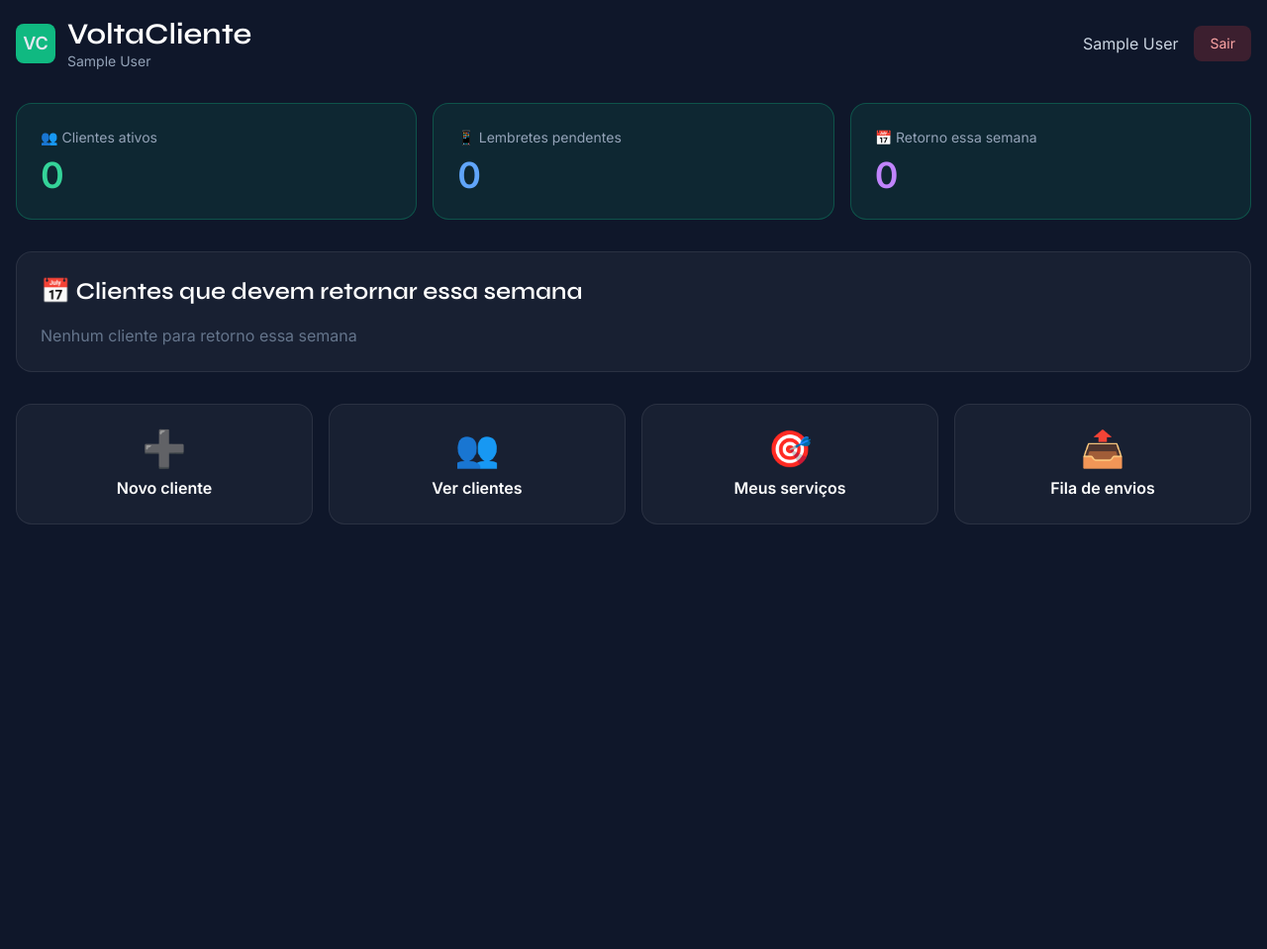
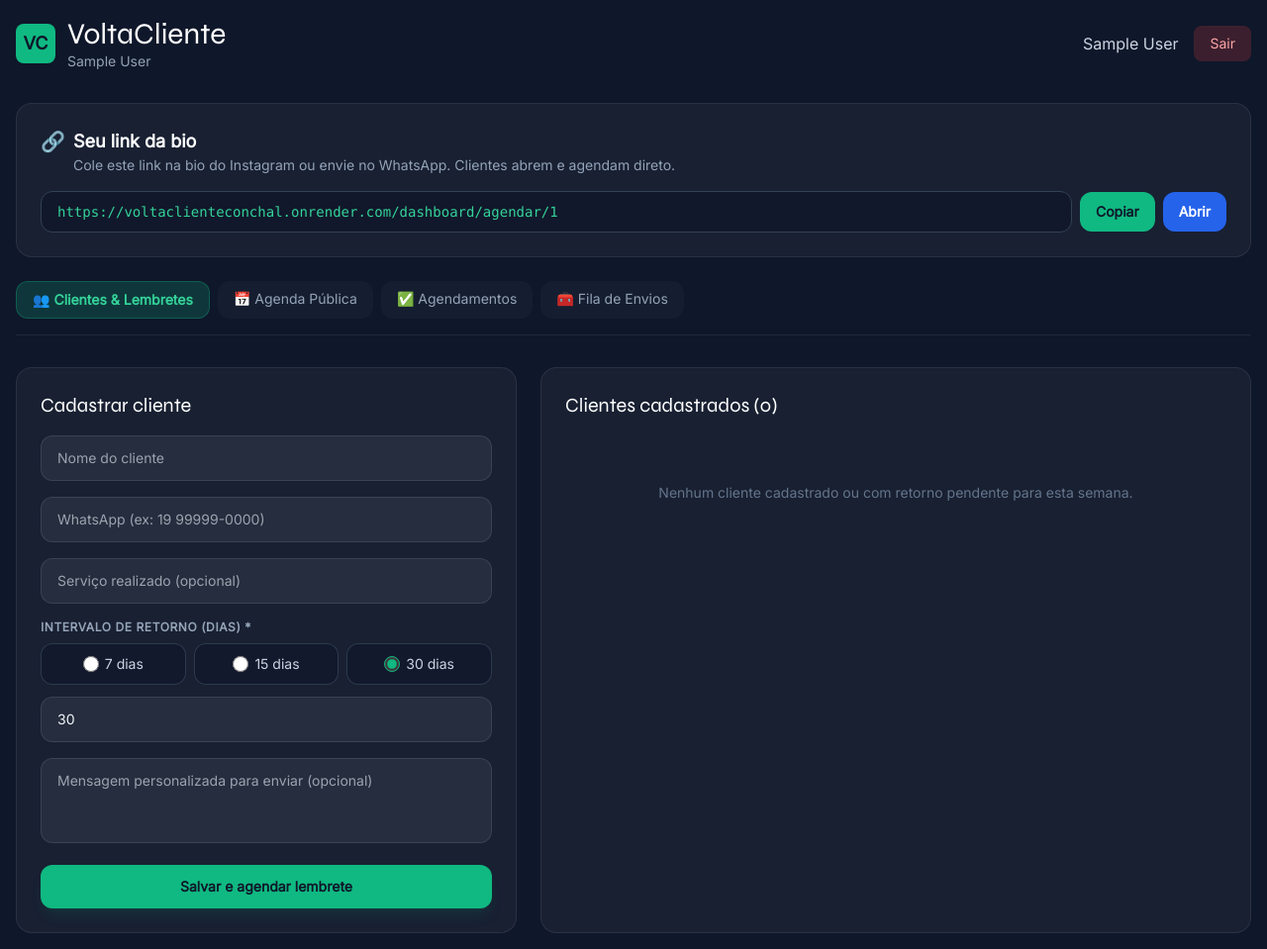
Before and after one commit to blowexposed-stack/VoltaClienteConchal, a Flask app: page /dashboard in a window 1280 px wide. Shown: the whole page at 99% size. Before the commit the page ends 530 px from the top, so only its background shows below. Run offline with Flask 3, Linux system fonts and the light colour scheme; the visitor is signed in with stand-in values (Sample User, id 1); tables that the repository leaves empty hold one stand-in row (values such as "Sample post"); some libraries are stand-ins or nearby versions.

Commit message:
Update dashboard.html

```diff
--- a/templates/dashboard.html
+++ b/templates/dashboard.html
@@ -6,21 +6,23 @@
   <title>VoltaCliente - Dashboard</title>
   <script src="https://cdn.tailwindcss.com"></script>
   <script src="https://cdn.jsdelivr.net/npm/chart.js"></script>
-  <link href="https://fonts.googleapis.com/css2?family=Syne:wght@600;700;800&family=Inter:wght@300;400;500;600&display=swap" rel="stylesheet"/>
+  <link href="https://fonts.googleapis.com/css2?family=Syne:wght=600;700;800&family=Inter:wght=300;400;500;600&display=swap" rel="stylesheet"/>
   <style>
     * { font-family: 'Inter', sans-serif; }
     .brand { font-family: 'Syne', sans-serif; }
     body { background:#0f172a; color:#e2e8f0; }
     .card { background:rgba(255,255,255,0.04); border:1px solid rgba(255,255,255,0.08); }
     .stat-card { background:rgba(16,185,129,0.1); border:1px solid rgba(16,185,129,0.3); }
+    .input-field { background:rgba(255,255,255,0.06); border:1px solid rgba(255,255,255,0.1); color:#f1f5f9; }
+    .input-field:focus { outline:none; border-color:#10b981; }
   </style>
 </head>
 <body class="min-h-screen p-4">
   <div class="max-w-7xl mx-auto">
-    <!-- Header -->
+
     <header class="flex justify-between items-center mb-8">
       <div class="flex items-center gap-3">
-        <div class="w-10 h-10 rounded-lg bg-emerald-500 flex items-center justify-center text-lg font-bold">VC</div>
+        <div class="w-10 h-10 rounded-lg bg-emerald-500 flex items-center justify-center text-lg font-bold text-slate-900">VC</div>
         <div>
           <h1 class="brand text-3xl font-800 text-white">VoltaCliente</h1>
           <p class="text-slate-400 text-sm">{{ user.nome_estabelecimento }}</p>
@@ -32,65 +34,134 @@
       </div>
     </header>
 
-    <!-- KPIs -->
-    <div class="grid grid-cols-1 md:grid-cols-3 gap-4 mb-8">
-      <div class="stat-card rounded-2xl p-6">
-        <p class="text-slate-400 text-sm">👥 Clientes ativos</p>
-        <p class="text-4xl font-bold text-emerald-400 mt-2">{{ total_clientes }}</p>
+    <div class="card rounded-2xl p-6 mb-6">
+      <div class="flex items-start gap-2 mb-2">
+        <span class="text-xl">🔗</span>
+        <div>
+          <h3 class="text-white font-bold text-lg">Seu link da bio</h3>
+          <p class="text-slate-400 text-sm">Cole este link na bio do Instagram ou envie no WhatsApp. Clientes abrem e agendam direto.</p>
         </div>
-      <div class="stat-card rounded-2xl p-6">
-        <p class="text-slate-400 text-sm">📱 Lembretes pendentes</p>
-        <p class="text-4xl font-bold text-blue-400 mt-2">{{ fila_pendente }}</p>
       </div>
-      <div class="stat-card rounded-2xl p-6">
-        <p class="text-slate-400 text-sm">📅 Retorno essa semana</p>
-        <p class="text-4xl font-bold text-purple-400 mt-2">{{ clientes_semana|length }}</p>
+      <div class="flex flex-wrap gap-2 items-center mt-4">
+        <div class="bg-slate-900/80 border border-slate-700 px-4 py-2.5 rounded-xl text-emerald-400 text-sm font-mono flex-1 min-w-[280px]">
+          https://voltaclienteconchal.onrender.com/dashboard/agendar/{{ user.id }}
+        </div>
+        <button class="bg-emerald-500 hover:bg-emerald-600 text-slate-900 font-bold px-4 py-2.5 rounded-xl text-sm transition">Copiar</button>
+        <a href="/dashboard/agendar/{{ user.id }}" target="_blank" class="bg-blue-600 hover:bg-blue-700 text-white font-bold px-4 py-2.5 rounded-xl text-sm transition text-center">Abrir</a>
       </div>
     </div>
 
-    <!-- Clientes para retorno essa semana -->
-    <div class="card rounded-2xl p-6 mb-8">
-      <h2 class="brand text-2xl font-700 text-white mb-4">📅 Clientes que devem retornar essa semana</h2>
+    <div class="flex flex-wrap gap-2 mb-8 border-b border-slate-800 pb-4">
+      <button class="bg-emerald-500/20 text-emerald-400 border border-emerald-500/30 px-4 py-2 rounded-xl text-sm font-semibold">👥 Clientes & Lembretes</button>
+      <a href="/agenda" class="bg-slate-800/40 text-slate-400 hover:bg-slate-800 px-4 py-2 rounded-xl text-sm transition">📅 Agenda Pública</a>
+      <a href="/agendamentos" class="bg-slate-800/40 text-slate-400 hover:bg-slate-800 px-4 py-2 rounded-xl text-sm transition">✅ Agendamentos</a>
+      <a href="/fila" class="bg-slate-800/40 text-slate-400 hover:bg-slate-800 px-4 py-2 rounded-xl text-sm transition">🧰 Fila de Envios</a>
+    </div>
+
+    <div class="grid grid-cols-1 lg:grid-cols-12 gap-6">
+
+      <div class="lg:col-span-5 card rounded-2xl p-6 h-fit">
+        <h2 class="brand text-xl font-700 text-white mb-4">Cadastrar cliente</h2>
+
+        <form method="POST" action="/cliente/novo" class="space-y-4">
+          <div>
+            <input type="text" name="nome" placeholder="Nome do cliente" required
+                   class="input-field w-full rounded-xl px-4 py-3 text-sm">
+          </div>
+
+          <div>
+            <input type="tel" name="whatsapp" placeholder="WhatsApp (ex: 19 99999-0000)" required
+                   class="input-field w-full rounded-xl px-4 py-3 text-sm">
+          </div>
+
+          <div>
+            <input type="text" name="tipo_servico" placeholder="Serviço realizado (opcional)"
+                   class="input-field w-full rounded-xl px-4 py-3 text-sm">
+          </div>
+
+          <div>
+            <label class="text-slate-400 text-xs font-semibold block mb-2 uppercase tracking-wider">Intervalo de retorno (dias) *</label>
+            <div class="grid grid-cols-3 gap-2 mb-3">
+              <label class="flex items-center justify-center gap-1.5 cursor-pointer bg-slate-900/60 border border-slate-700/80 rounded-xl p-2.5 transition hover:bg-white/5">
+                <input type="radio" name="opcao_rapida_dash" value="7" onclick="sincronizarDias(7)" class="w-4 h-4 accent-emerald-500">
+                <span class="text-slate-300 text-xs sm:text-sm">7 dias</span>
+              </label>
+              <label class="flex items-center justify-center gap-1.5 cursor-pointer bg-slate-900/60 border border-slate-700/80 rounded-xl p-2.5 transition hover:bg-white/5">
+                <input type="radio" name="opcao_rapida_dash" value="15" onclick="sincronizarDias(15)" class="w-4 h-4 accent-emerald-500">
+                <span class="text-slate-300 text-xs sm:text-sm">15 dias</span>
+              </label>
+              <label class="flex items-center justify-center gap-1.5 cursor-pointer bg-slate-900/60 border border-slate-700/80 rounded-xl p-2.5 transition hover:bg-white/5">
+                <input type="radio" name="opcao_rapida_dash" value="30" onclick="sincronizarDias(30)" class="w-4 h-4 accent-emerald-500" checked>
+                <span class="text-slate-300 text-xs sm:text-sm">30 dias</span>
+              </label>
+            </div>
+
+            <input type="number" id="intervalo_real_dash" name="intervalo_retorno" min="1" max="365" value="30" required
+                   class="input-field w-full rounded-xl px-4 py-3 text-sm" placeholder="Ou digite outro valor de dias">
+          </div>
+
+          <div>
+            <textarea name="mensagem_personalizada" placeholder="Mensagem personalizada para enviar (opcional)" rows="3"
+                      class="input-field w-full rounded-xl px-4 py-3 text-sm resize-none"></textarea>
+          </div>
+
+          <button type="submit" class="w-full bg-emerald-500 hover:bg-emerald-600 text-slate-900 font-bold py-3 px-4 rounded-xl transition shadow-lg shadow-emerald-500/10 text-sm">
+            Salvar e agendar lembrete
+          </button>
+        </form>
+      </div>
+
+      <div class="lg:col-span-7 card rounded-2xl p-6">
+        <div class="flex justify-between items-center mb-4">
+          <h2 class="brand text-xl font-700 text-white">Clientes cadastrados ({{ total_clientes }})</h2>
+        </div>
+
         {% if clientes_semana %}
           <div class="space-y-3">
+            <p class="text-xs font-semibold text-purple-400 uppercase tracking-wider mb-2">📅 Retornos programados para esta semana:</p>
             {% for cliente in clientes_semana %}
-        <div class="flex justify-between items-center border-l-4 border-purple-500 pl-4 py-3">
+              <div class="flex justify-between items-center bg-slate-900/40 border-l-4 border-purple-500 rounded-r-xl p-4">
                 <div>
-            <p class="text-white font-semibold">{{ cliente.nome }}</p>
-            <p class="text-slate-400 text-sm">{{ cliente.tipo_servico }} • {{ cliente.data_proximo_contato }}</p>
+                  <p class="text-white font-semibold text-sm">{{ cliente.nome }}</p>
+                  <p class="text-slate-400 text-xs mt-0.5">{{ cliente.tipo_servico }} • Próximo contato: {{ cliente.data_proximo_contato }}</p>
                   <p class="text-slate-500 text-xs mt-1">📱 {{ cliente.whatsapp }}</p>
                 </div>
-          <form method="POST" action="/cliente/{{ cliente.id }}/registrar-servico" class="inline">
+                <form method="POST" action="/cliente/{{ cliente.id }}/registrar-servico">
                   <input type="hidden" name="descricao" value="{{ cliente.tipo_servico }}">
-            <button type="submit" class="bg-emerald-500/20 text-emerald-300 px-4 py-2 rounded-lg text-sm hover:bg-emerald-500/30">✓ Registrar</button>
+                  <button type="submit" class="bg-emerald-500/10 text-emerald-400 border border-emerald-500/20 px-3 py-1.5 rounded-lg text-xs hover:bg-emerald-500/20 transition">
+                    ✓ Registrar
+                  </button>
                 </form>
               </div>
             {% endfor %}
           </div>
         {% else %}
-      <p class="text-slate-500">Nenhum cliente para retorno essa semana</p>
+          <div class="text-center py-12">
+            <p class="text-slate-500 text-sm">Nenhum cliente cadastrado ou com retorno pendente para esta semana.</p>
+          </div>
         {% endif %}
       </div>
 
-    <!-- Ações rápidas -->
-    <div class="grid grid-cols-1 md:grid-cols-4 gap-4">
-      <a href="/cliente/novo" class="card rounded-2xl p-6 text-center hover:bg-emerald-500/20 transition">
-        <p class="text-4xl mb-2">➕</p>
-        <p class="text-white font-semibold">Novo cliente</p>
-      </a>
-      <a href="/clientes" class="card rounded-2xl p-6 text-center hover:bg-blue-500/20 transition">
-        <p class="text-4xl mb-2">👥</p>
-        <p class="text-white font-semibold">Ver clientes</p>
-      </a>
-      <a href="/servicos" class="card rounded-2xl p-6 text-center hover:bg-purple-500/20 transition">
-        <p class="text-4xl mb-2">🎯</p>
-        <p class="text-white font-semibold">Meus serviços</p>
-      </a>
-      <a href="/fila" class="card rounded-2xl p-6 text-center hover:bg-orange-500/20 transition">
-        <p class="text-4xl mb-2">📤</p>
-        <p class="text-white font-semibold">Fila de envios</p>
-      </a>
     </div>
   </div>
+
+  <script>
+    function sincronizarDias(valor) {
+      document.getElementById('intervalo_real_dash').value = valor;
+    }
+
+    document.getElementById('intervalo_real_dash').addEventListener('input', function() {
+      const valorAtual = this.value;
+      const radios = document.getElementsByName('opcao_rapida_dash');
+
+      radios.forEach(radio => {
+        if (radio.value === valorAtual) {
+          radio.checked = true;
+        } else {
+          radio.checked = false;
+        }
+      });
+    });
+  </script>
 </body>
 </html>
```
Lines whose indentation alone changed are shown as unchanged.
